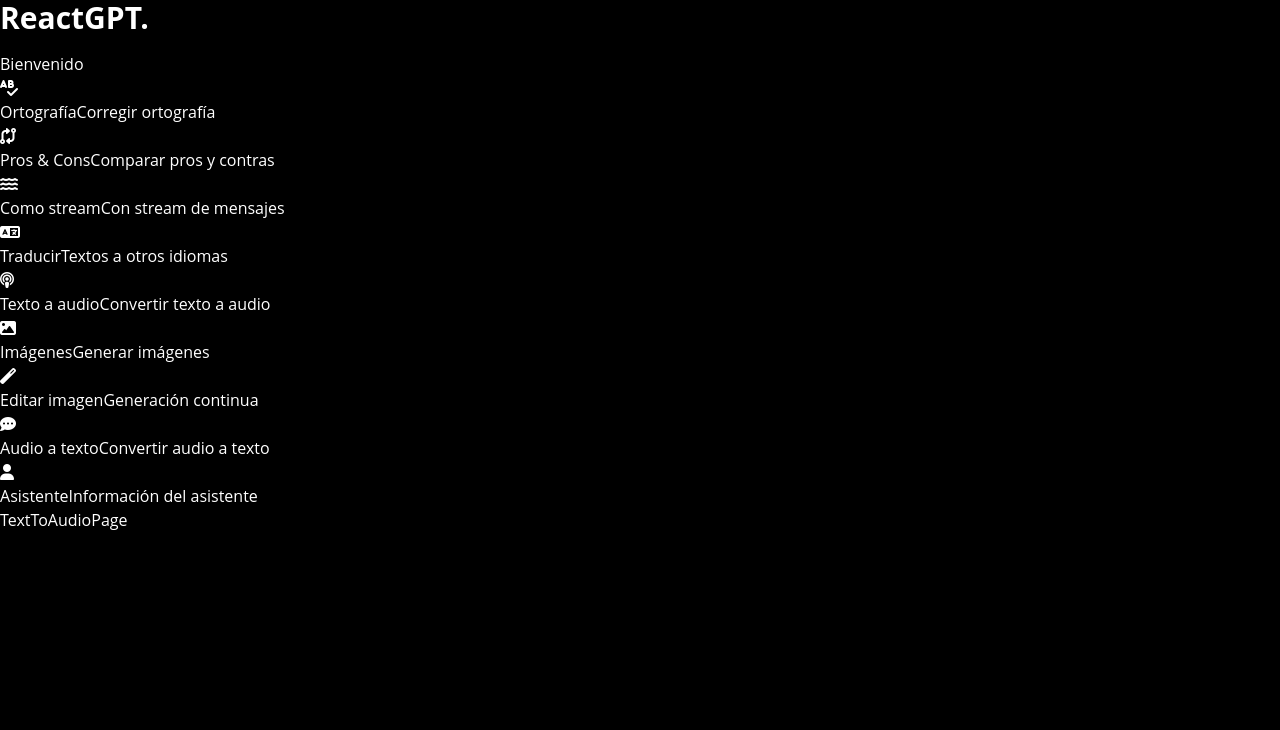
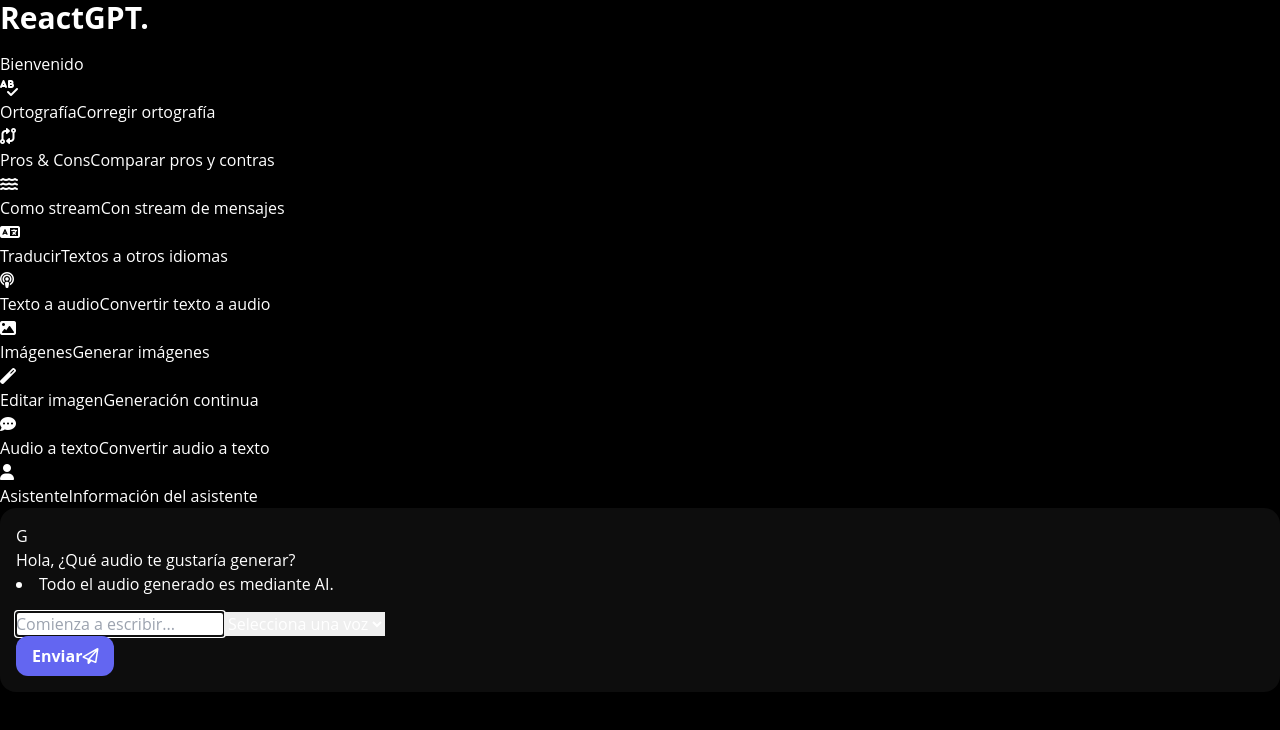
Before and after one commit to EdsonRosales/GPT-react-generator, a React (Vite) app: page /text-to-audio in a window 1280 px wide. Shown: the top 730 px of the page. Built offline with nearby package versions, Linux system fonts and the light colour scheme.

Commit message:
feat[TextToAudio]: Basic page for use case Text To Audio

```diff
--- a/src/presentation/pages/text-to-audio/TextToAudioPage.tsx
+++ b/src/presentation/pages/text-to-audio/TextToAudioPage.tsx
@@ -1,5 +1,78 @@
+import { useState } from "react";
+import { GptMessage, MyMessage, TextMessageBoxSelect, TypingLoader } from "../../components";
+
+export type Message = {
+  text: string;
+  isGptMessage: boolean;
+};
+
+const disclaimer = `
+  ## Hola, ¿Qué audio te gustaría generar?
+  * Todo el audio generado es mediante AI.
+`;
+
+const voices = [
+  { id: "nova", text: "Nova" },
+  { id: "alloy", text: "Alloy" },
+  { id: "echo", text: "Echo" },
+  { id: "fable", text: "Fable" },
+  { id: "onyx", text: "Onyx" },
+  { id: "shimmer", text: "Shimmer" },
+]
+
 export const TextToAudioPage = () => {
+
+  const [isLoading, setIsLoading] = useState(false);
+  const [messages, setMessages] = useState<Message[]>([]);
+
+  const handlePost = async (text: string, selectedVoice: string) => {
+    setIsLoading(true);
+    setMessages( (prev) => [...prev, { text, isGptMessage: false }] );
+
+    // TO DO: Call to the matching Use Case
+
+    setIsLoading(false);
+
+    // TO DO: Add the isGPTMessage in true
+  };
+
   return (
-    <div>TextToAudioPage</div>
+    <div className="chat-container">
+      <div className="chat-messages">
+        <div className="grid grid-cols-12 gap-y-2">
+
+          {/* Welcome message */}
+          <GptMessage text={disclaimer} />
+
+          {
+            messages.map( (message, index) => (
+              message.isGptMessage
+                ? (
+                  <GptMessage text={message.text} key={index} />
+                ) : (
+                  <MyMessage text={message.text} key={index} />
+                )
+            ))
+          }
+
+          {
+            isLoading && (
+              <div className="col-start-1 col-end-12 fade-in">
+                <TypingLoader />
+              </div>
+            )
+          }
+        </div>
+      </div>
+
+      {/* Message Box */}
+      <TextMessageBoxSelect
+        onSendMessage={ handlePost }
+        placeholder="Comienza a escribir..."
+        options={voices}
+        selectPlaceholder="Selecciona una voz"
+      />
+
+    </div>
   )
 };
```
